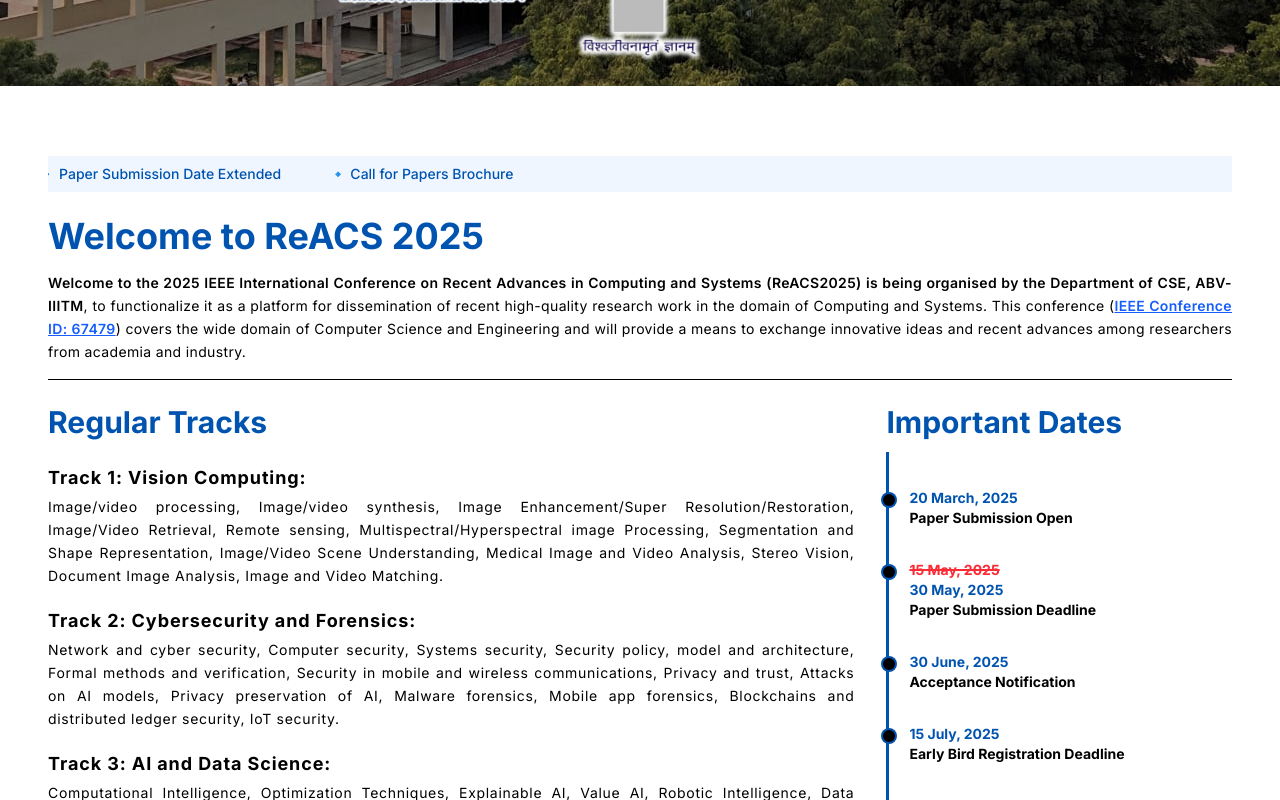
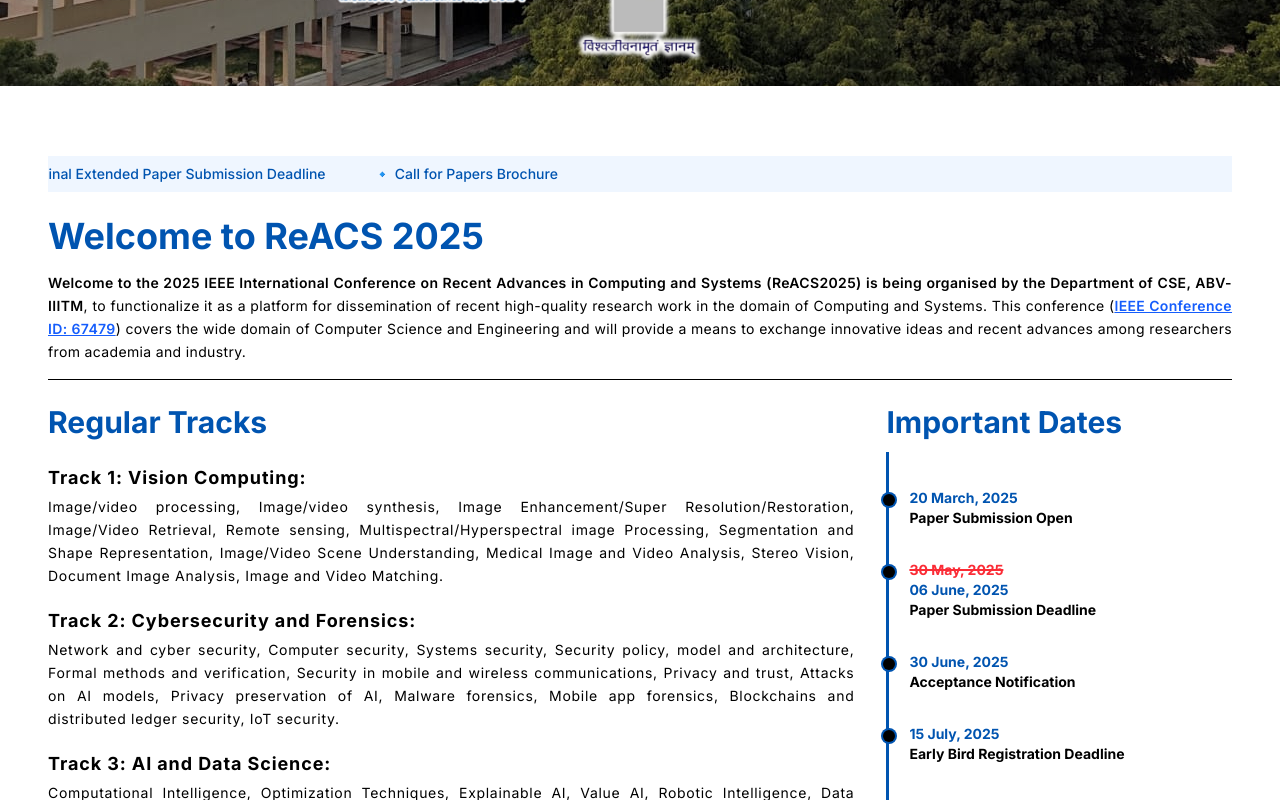
Before and after one commit to dewani12/ReACS_2025, a React (Vite) app in the folder frontend/: page / in a window 1280 px wide. Shown: the part 564-1364 px from the top of the page. Built offline with nearby package versions, Linux system fonts and the light colour scheme.

Commit message:
fix: update paper submission deadline text and dates in MainSection and Timeline components

```diff
--- a/frontend/src/components/MainSection.jsx
+++ b/frontend/src/components/MainSection.jsx
@@ -38,7 +38,7 @@
     ]
     const updates = [
         {text:"Submission Link", url: "https://cmt3.research.microsoft.com/User/Login?ReturnUrl=%2FReACS2025%2F"},
-        {text:"Paper Submission Date Extended"},
+        {text:"Final Extended Paper Submission Deadline"},
         {text:"Call for Papers Brochure", url: "https://reacs2025.s3.ap-south-1.amazonaws.com/CFP_Brochure.pdf"}
     ]
 
--- a/frontend/src/components/Timeline.jsx
+++ b/frontend/src/components/Timeline.jsx
@@ -5,8 +5,8 @@
             label: "Paper Submission Open",
         },
         {
-            oldDate: "15 May, 2025",
-            newDate: "30 May, 2025",
+            oldDate: "30 May, 2025",
+            newDate: "06 June, 2025",
             label: "Paper Submission Deadline",
         },
         {
```
